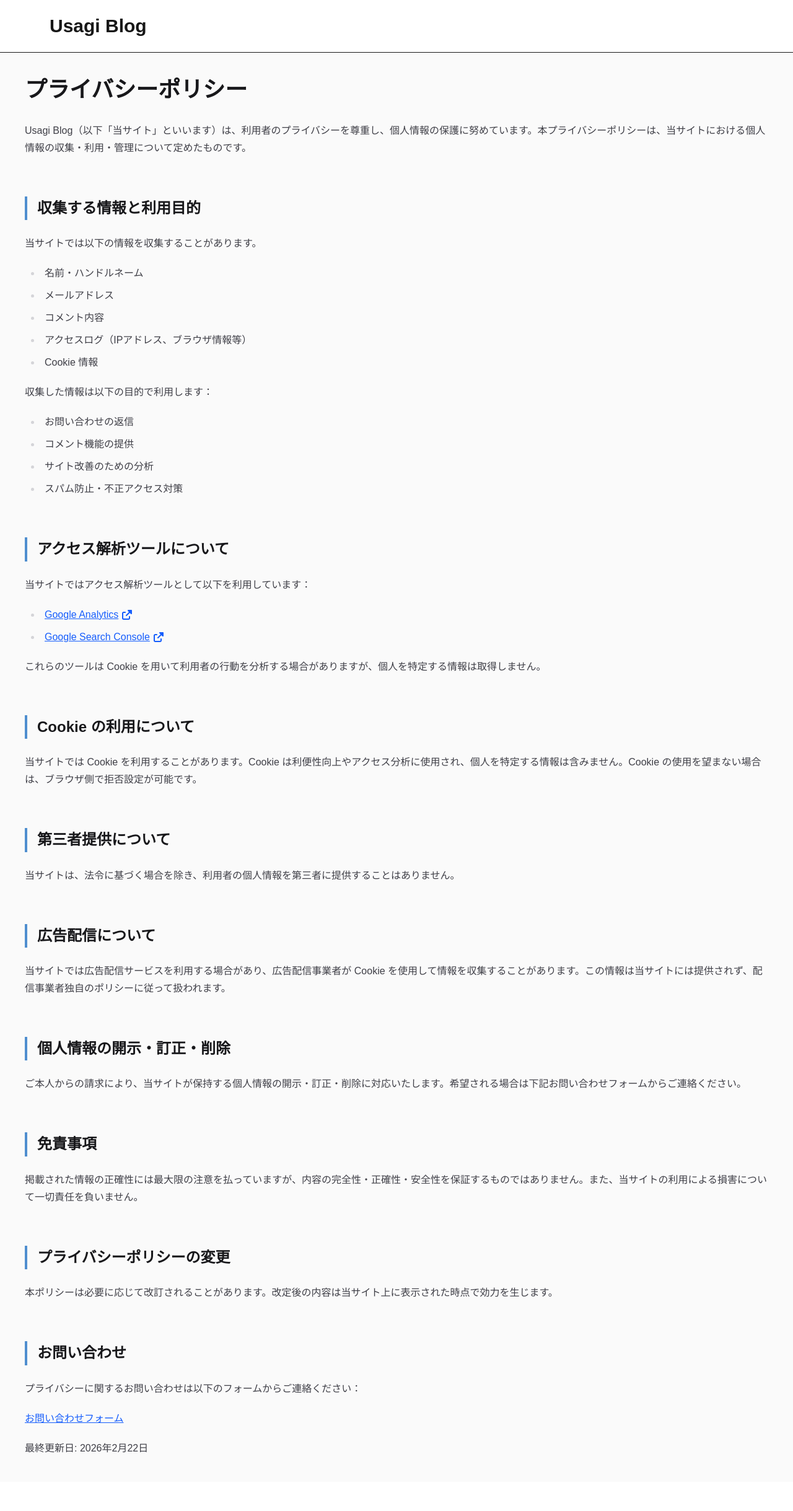
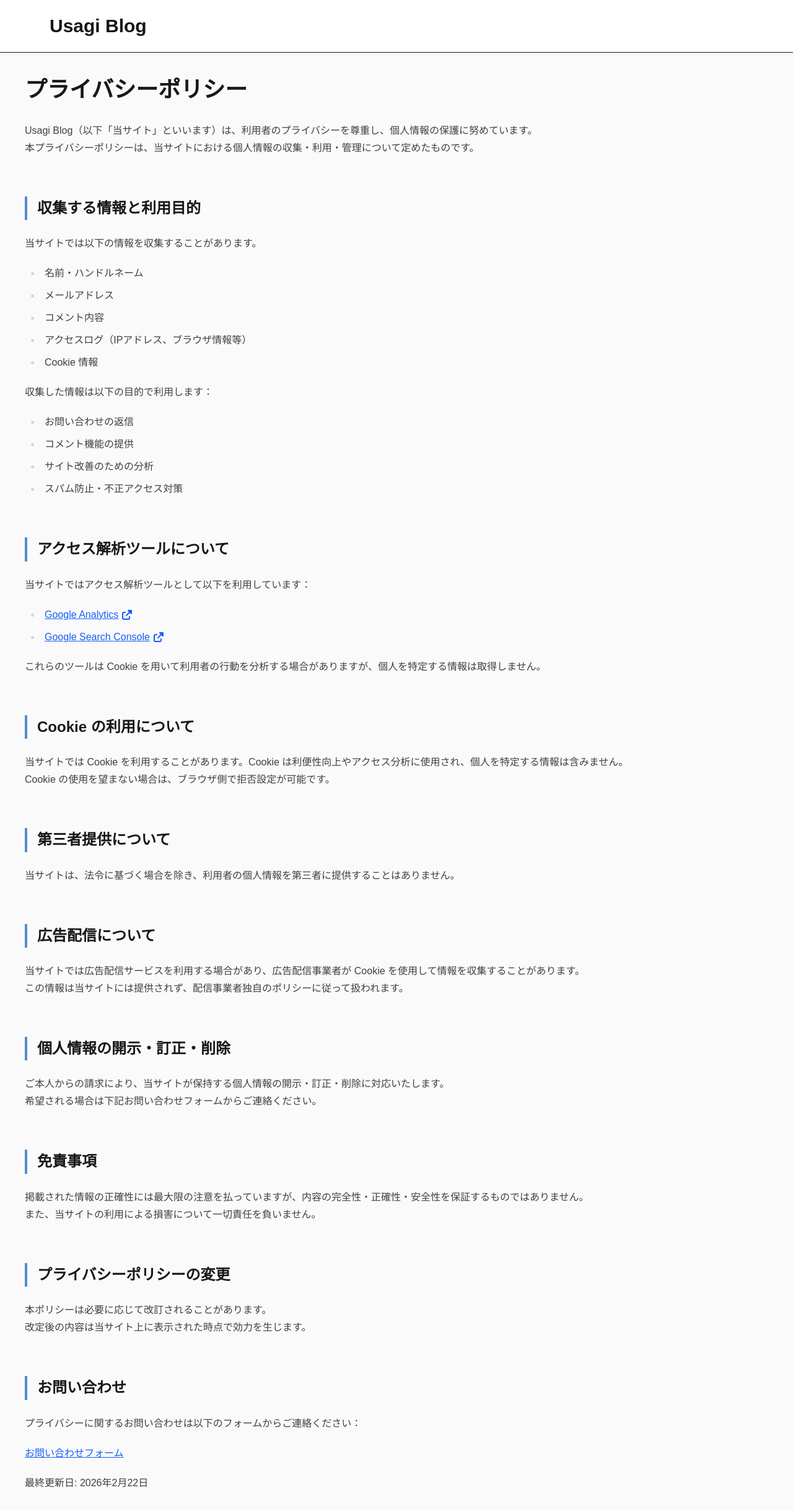
Before and after one commit to Apple-cake/next-tech-blog, a Next.js app: page /privacy in a window 1280 px wide. Shown: the top 2438 px of the page at 62% size. Built offline with nearby package versions, Linux system fonts and the light colour scheme.

Commit message:
スタイル調整

```diff
--- a/app/privacy/page.tsx
+++ b/app/privacy/page.tsx
@@ -19,7 +19,9 @@ export default function PrivacyPolicyPage() {
       <h1>プライバシーポリシー</h1>
 
       <p>
-        Usagi Blog（以下「当サイト」といいます）は、利用者のプライバシーを尊重し、個人情報の保護に努めています。本プライバシーポリシーは、当サイトにおける個人情報の収集・利用・管理について定めたものです。
+        Usagi Blog（以下「当サイト」といいます）は、利用者のプライバシーを尊重し、個人情報の保護に努めています。
+        <br/>
+        本プライバシーポリシーは、当サイトにおける個人情報の収集・利用・管理について定めたものです。
       </p>
 
       <h2>収集する情報と利用目的</h2>
@@ -81,7 +83,9 @@ export default function PrivacyPolicyPage() {
 
       <h2>Cookie の利用について</h2>
       <p>
-        当サイトでは Cookie を利用することがあります。Cookie は利便性向上やアクセス分析に使用され、個人を特定する情報は含みません。Cookie の使用を望まない場合は、ブラウザ側で拒否設定が可能です。
+        当サイトでは Cookie を利用することがあります。Cookie は利便性向上やアクセス分析に使用され、個人を特定する情報は含みません。
+        <br/>
+        Cookie の使用を望まない場合は、ブラウザ側で拒否設定が可能です。
       </p>
 
       <h2>第三者提供について</h2>
@@ -91,22 +95,30 @@ export default function PrivacyPolicyPage() {
 
       <h2>広告配信について</h2>
       <p>
-        当サイトでは広告配信サービスを利用する場合があり、広告配信事業者が Cookie を使用して情報を収集することがあります。この情報は当サイトには提供されず、配信事業者独自のポリシーに従って扱われます。
+        当サイトでは広告配信サービスを利用する場合があり、広告配信事業者が Cookie を使用して情報を収集することがあります。
+        <br/>
+        この情報は当サイトには提供されず、配信事業者独自のポリシーに従って扱われます。
       </p>
 
       <h2>個人情報の開示・訂正・削除</h2>
       <p>
-        ご本人からの請求により、当サイトが保持する個人情報の開示・訂正・削除に対応いたします。希望される場合は下記お問い合わせフォームからご連絡ください。
+        ご本人からの請求により、当サイトが保持する個人情報の開示・訂正・削除に対応いたします。
+        <br/>
+        希望される場合は下記お問い合わせフォームからご連絡ください。
       </p>
 
       <h2>免責事項</h2>
       <p>
-        掲載された情報の正確性には最大限の注意を払っていますが、内容の完全性・正確性・安全性を保証するものではありません。また、当サイトの利用による損害について一切責任を負いません。
+        掲載された情報の正確性には最大限の注意を払っていますが、内容の完全性・正確性・安全性を保証するものではありません。
+        <br/>
+        また、当サイトの利用による損害について一切責任を負いません。
       </p>
 
       <h2>プライバシーポリシーの変更</h2>
       <p>
-        本ポリシーは必要に応じて改訂されることがあります。改定後の内容は当サイト上に表示された時点で効力を生じます。
+        本ポリシーは必要に応じて改訂されることがあります。
+        <br/>
+        改定後の内容は当サイト上に表示された時点で効力を生じます。
       </p>
 
       <h2>お問い合わせ</h2>
--- a/components/profile/ProfileCard.tsx
+++ b/components/profile/ProfileCard.tsx
@@ -6,7 +6,7 @@ import Image from "next/image";
 
 export default function ProfileCard() {
   return (
-    <section className="md:mt-0" aria-labelledby="profile-heading">
+    <section className="md:mt-0 mb-0" aria-labelledby="profile-heading">
       <div className="w-full md:max-w-xs rounded-xl border border-zinc-200 bg-white p-5 shadow-sm">
 
         {/* Avatar */}
```
